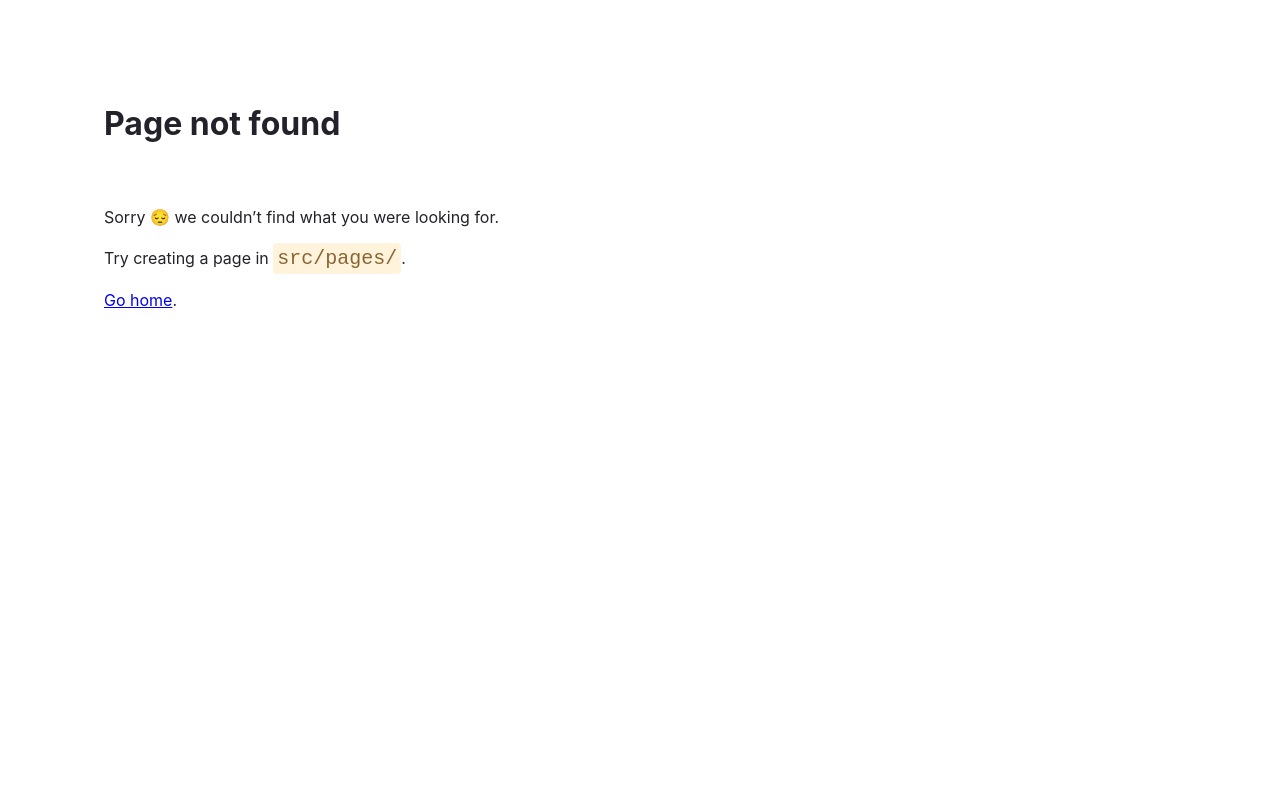
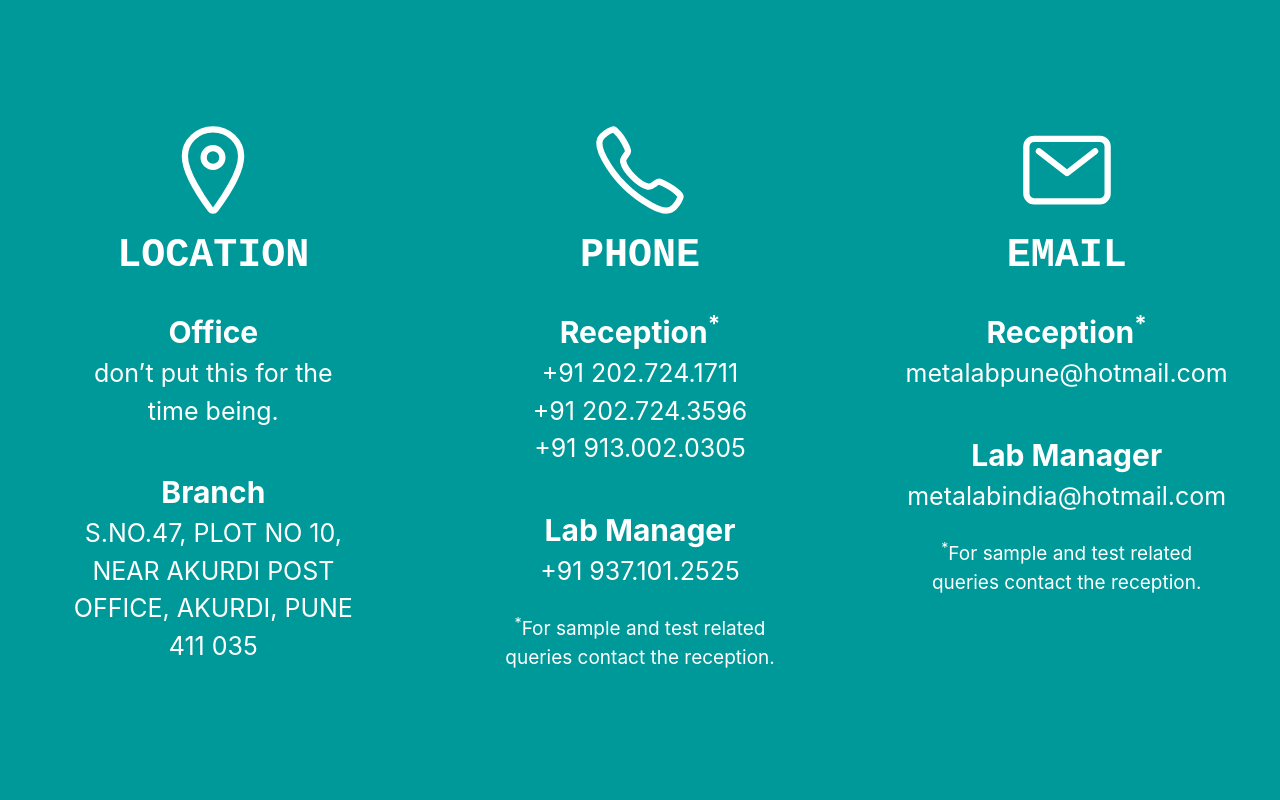
Before and after one commit to kishorpandya2210/Metalab_Website, a Gatsby site in the folder metalab/: page /contact in a window 1280 px wide. Before the commit this address had no page. Built offline with nearby package versions, Linux system fonts and the light colour scheme; Gatsby itself is replaced by a stand-in of ours.

Commit message:
Adding contact page

```diff
--- a/metalab/gatsby-config.js
+++ b/metalab/gatsby-config.js
@@ -1,5 +1,23 @@
 module.exports = {
-    plugins: [
-
-    ]
-}
+  siteMetadata: {
+    siteUrl: `https://www.example.com`,
+  },
+  plugins: [
+    `gatsby-plugin-react-helmet`,
+    `gatsby-plugin-sitemap`,
+    `gatsby-transformer-sharp`,
+    `gatsby-plugin-sharp`,
+    {
+      resolve: `gatsby-plugin-sharp`,
+      options: {
+        // Available options and their defaults:
+        base64Width: 20,
+        forceBase64Format: `jpg`, // valid formats: png,jpg,webp
+        useMozJpeg: process.env.GATSBY_JPEG_ENCODER === `MOZJPEG`,
+        stripMetadata: true,
+        defaultQuality: 50,
+        failOnError: true,
+      },
+    },
+  ],
+};
--- /dev/null
+++ b/metalab/src/components/ContactCard.js
@@ -0,0 +1,127 @@
+import * as React from "react";
+import "bootstrap/dist/css/bootstrap.min.css";
+import { Card, CardGroup } from "react-bootstrap";
+import {
+  IoLocationOutline,
+  IoCallOutline,
+  IoMailOutline,
+} from "react-icons/io5";
+
+const cardGroup = {
+  height: "100%",
+  backgroundColor: "rgb(0, 153, 153)",
+  marginTop: "auto",
+  marginBottom: "auto",
+  paddingTop: 100,
+};
+
+const cardStyle = {
+  width: "100%",
+  backgroundColor: "rgb(0, 153, 153)",
+  border: "none",
+
+  borderRadius: 0,
+  color: "white",
+  textAlign: "center",
+};
+const cardText = {
+  width: "75%",
+  margin: "auto",
+  color: "white",
+  fontSize: 25,
+};
+
+const cardText2 = {
+  width: "75%",
+  margin: "auto",
+  marginTop: 25,
+  color: "white",
+  fontSize: 19,
+};
+
+const cardSubtitle = {
+  fontFamily: "Monospace",
+  fontWeight: "bold",
+  fontSize: 40,
+  marginTop: 10,
+  marginBottom: -10,
+};
+
+const cardTextTitle = {
+  width: "80%",
+  margin: "auto",
+  fontWeight: "bold",
+  fontSize: 30,
+  marginTop: 40,
+};
+
+const ContactCard = () => {
+  return (
+    <CardGroup style={cardGroup}>
+      <Card style={cardStyle}>
+        <Card.Body>
+          <Card.Title>
+            <IoLocationOutline size={100}></IoLocationOutline>
+          </Card.Title>
+          <Card.Subtitle style={cardSubtitle}>LOCATION</Card.Subtitle>
+          <Card.Text style={cardTextTitle}>Office</Card.Text>
+          <Card.Text style={cardText}>
+            don’t put this for the time being.
+          </Card.Text>
+          <Card.Text style={cardTextTitle}>Branch</Card.Text>
+          <Card.Text style={cardText}>
+            S.NO.47, PLOT NO 10, NEAR AKURDI POST OFFICE, AKURDI, PUNE 411 035
+          </Card.Text>
+        </Card.Body>
+      </Card>
+      <Card style={cardStyle}>
+        <Card.Body>
+          <Card.Title>
+            <IoCallOutline size={100}></IoCallOutline>
+          </Card.Title>
+          <Card.Subtitle style={cardSubtitle}>PHONE</Card.Subtitle>
+
+          <Card.Text style={cardTextTitle}>
+            Reception<sup>*</sup>
+          </Card.Text>
+          <Card.Text style={cardText}>+91 202.724.1711</Card.Text>
+          <Card.Text style={cardText}>+91 202.724.3596</Card.Text>
+          <Card.Text style={cardText}>+91 913.002.0305</Card.Text>
+
+          <Card.Text style={cardTextTitle}>Lab Manager</Card.Text>
+          <Card.Text style={cardText}>+91 937.101.2525</Card.Text>
+
+          <Card.Text style={cardText2}>
+            <sup>*</sup>For sample and test related queries contact the
+            reception.
+          </Card.Text>
+        </Card.Body>
+      </Card>
+      <Card style={cardStyle}>
+        <Card.Body>
+          <Card.Title>
+            <IoMailOutline size={100}></IoMailOutline>
+          </Card.Title>
+          <Card.Subtitle style={cardSubtitle}>EMAIL</Card.Subtitle>
+          <Card.Text style={cardTextTitle}>
+            Reception<sup>*</sup>
+          </Card.Text>
+          <a style={cardText} href="mailto:metalabpune@hotmail.com">
+            metalabpune@hotmail.com
+          </a>
+
+          <Card.Text style={cardTextTitle}>Lab Manager</Card.Text>
+          <a style={cardText} href="mailto:metalabindia@hotmail.com">
+            metalabindia@hotmail.com
+          </a>
+          <Card.Text style={cardText2}>
+            <sup>*</sup>For sample and test related queries contact the
+            reception.
+          </Card.Text>
+        </Card.Body>
+      </Card>
+    </CardGroup>
+  );
+};
+
+export default ContactCard;
--- a/metalab/src/pages/404.js
+++ b/metalab/src/pages/404.js
@@ -1,28 +1,28 @@
-import * as React from "react"
-import { Link } from "gatsby"
+import * as React from "react";
+import { Link } from "gatsby";
 
 // styles
 const pageStyles = {
   color: "#232129",
   padding: "96px",
   fontFamily: "-apple-system, Roboto, sans-serif, serif",
-}
+};
 const headingStyles = {
   marginTop: 0,
   marginBottom: 64,
   maxWidth: 320,
-}
+};
 
 const paragraphStyles = {
   marginBottom: 48,
-}
+};
 const codeStyles = {
   color: "#8A6534",
   padding: 4,
   backgroundColor: "#FFF4DB",
   fontSize: "1.25rem",
   borderRadius: 4,
-}
+};
 
 // markup
 const NotFoundPage = () => {
@@ -37,18 +37,12 @@ const NotFoundPage = () => {
         </span>{" "}
         we couldn’t find what you were looking for.
         <br />
-        {process.env.NODE_ENV === "development" ? (
-          <>
-            <br />
-            Try creating a page in <code style={codeStyles}>src/pages/</code>.
-            <br />
-          </>
-        ) : null}
+        {process.env.NODE_ENV === "development" ? <></> : null}
         <br />
         <Link to="/">Go home</Link>.
       </p>
     </main>
-  )
-}
+  );
+};
 
-export default NotFoundPage
+export default NotFoundPage;
--- /dev/null
+++ b/metalab/src/pages/contact.js
@@ -0,0 +1,22 @@
+import * as React from "react";
+import ContactCard from "../components/ContactCard";
+
+const contact = () => {
+  return (
+    <div
+      style={{
+        position: "fixed",
+        top: 0,
+        left: 0,
+        bottom: 0,
+        right: 0,
+        overflow: "auto",
+        backgroundColor: "rgb(0, 153, 153)",
+      }}
+    >
+      <ContactCard></ContactCard>
+    </div>
+  );
+};
+
+export default contact;
```
Also changed, not shown: metalab/package.json (+10 -1 lines), metalab/src/pages/index.js (deleted, +0 -150 lines), metalab/src/images/icon.png (deleted), 1 other file.
